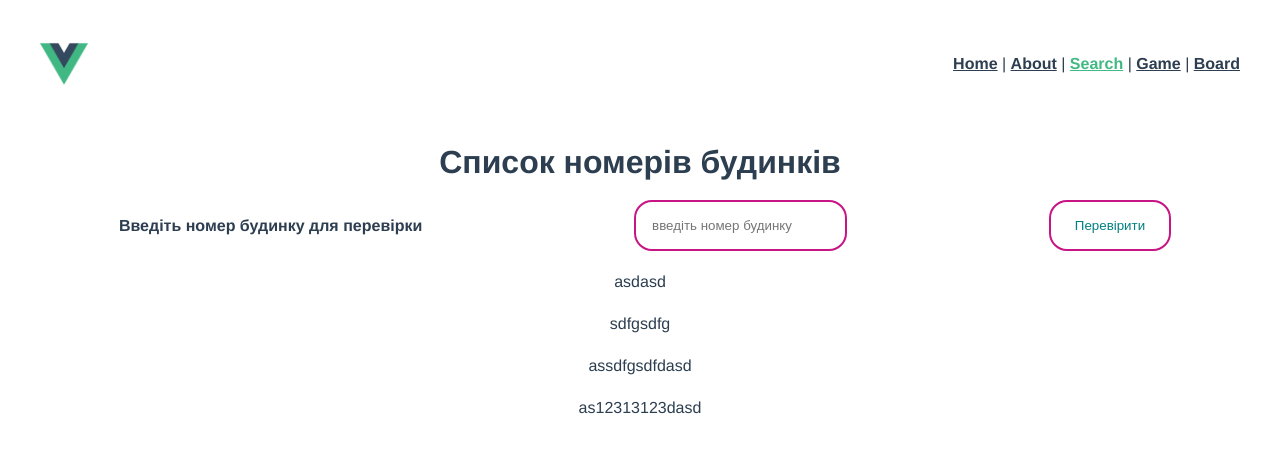
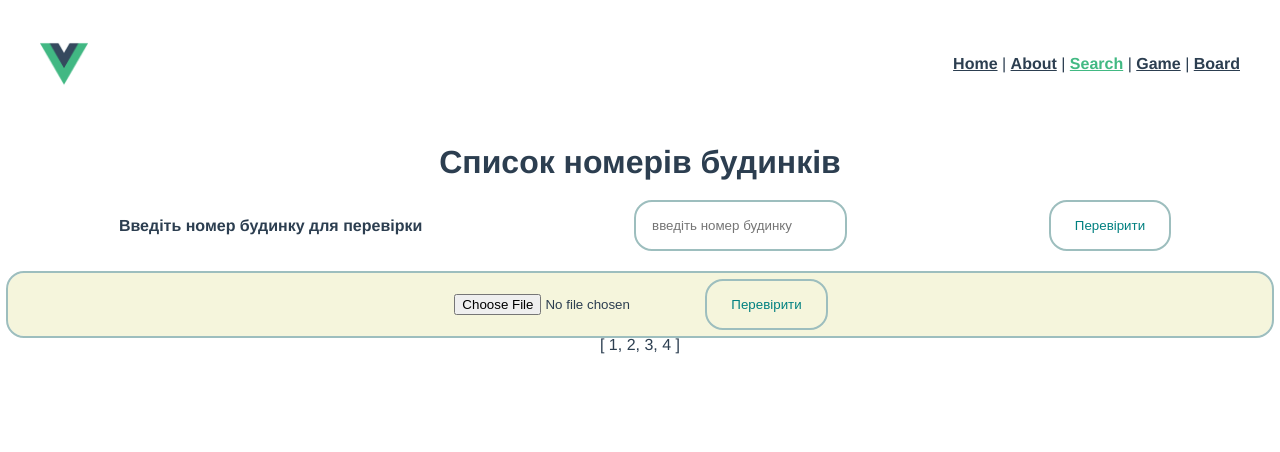
Before and after one commit to sergkrasivskyi/vue-lesson-5, a Vue app: page /search in a window 1280 px wide. Shown: the top 452 px of the page. Built offline with nearby package versions, Linux system fonts and the light colour scheme.

Commit message:
add feature validate building numbers

```diff
--- a/src/App.vue
+++ b/src/App.vue
@@ -2,6 +2,7 @@
   <div class="flow">
     <app-header></app-header>
     <router-view />
+  {{$store.state.housesNumbersList}}
   </div>
 </template>
 <script>
--- a/src/components/UI/TheAppButton.vue
+++ b/src/components/UI/TheAppButton.vue
@@ -9,7 +9,7 @@ export default {
   name: "TheAppButton",
   methods: {
       clickButton() {
-        this.$emit("clickButton", )
+        this.$emit("clickButton")
       }
   }
 }
@@ -22,7 +22,7 @@ export default {
   padding-block: 1rem;
   color: teal;
   background-color: transparent;
-  outline: 2px solid mediumvioletred;
+  outline: 2px solid rgb(157, 190, 190);
   border: none;
   border-radius: 1rem;
   transition: background-color 0.5s ease;
--- a/src/components/UI/TheAppInput.vue
+++ b/src/components/UI/TheAppInput.vue
@@ -1,14 +1,10 @@
 <template>
 
-    <label class="input-label" for="input-app" >
-      <slot></slot>
-    </label>
-    <input id="input-app"
-      v-bind="$attrs"
-      :value="modelValue"
-      @input="checkedNumber"
-    >
-    <!-- :colorField="colorField"
+  <label class="input-label" for="input-app">
+    <slot></slot>
+  </label>
+  <input id="input-app" v-bind="$attrs" :value="modelValue" @input="updateInput">
+  <!-- :colorField="colorField"
       :placeholder="placeholder" -->
 </template>
 
@@ -16,14 +12,14 @@
 export default {
   name: "the-app-input",
   props: {
-    modelValue: { type: [String, Number], default: ""},
-    colorField: { type: [String, Number] },
+    modelValue: { type: [String, Number], default: "" },
+    // colorField: { type: [String, Number] },
   },
   data() {
     // const placeholder = 'try to input some';
 
     return {
-
+      colorField: ''
     }
   },
   methods: {
@@ -31,6 +27,9 @@ export default {
       this.$emit('update:modelValue', event.target.value)
       // this.$emit('update:checkHouseNumber', $event.target.value)
     },
+    updateInput(event) {
+      this.$emit('update:modelValue', event.target.value)
+    }
 
   }
 
@@ -48,8 +47,18 @@ export default {
 input {
   margin: 0;
   padding: 1rem;
-  outline: 2px solid mediumvioletred;
+  outline: 2px solid rgb(157, 190, 190);
   border: none;
   border-radius: 1rem;
+
+  &.valid {
+    // color: teal;
+    outline: 2px solid rgb(157, 190, 190);
+  }
+
+  &.invalid {
+    // color: red;
+    outline: 5px solid rgb(223, 58, 8);
+  }
 }
 </style>
--- a/src/store/index.js
+++ b/src/store/index.js
@@ -1,14 +1,11 @@
-import { createStore } from 'vuex'
+import { createStore } from "vuex";
 
 export default createStore({
   state: {
+      housesNumbersList:[1,2,3,4]
   },
-  getters: {
-  },
-  mutations: {
-  },
-  actions: {
-  },
-  modules: {
-  }
-})
+  getters: {},
+  mutations: {},
+  actions: {},
+  modules: {},
+});
--- a/src/views/AppSearchView.vue
+++ b/src/views/AppSearchView.vue
@@ -3,22 +3,28 @@
     <h1>Список номерів будинків</h1>
     <div class="search-form">
       <the-app-input
+        :class="{'valid': getNumberValidate, 'invalid': !getNumberValidate}"
         type="text"
         placeholder="введіть номер будинку"
         aria-controls="search-input"
-        v-model:modelValue="checkingHouseNumber"
+        v-model="checkingHouseNumber"
+        @update:modelValue="getNumberValidate"
         >Введіть номер будинку для перевірки
       </the-app-input>
-      <the-app-button>Перевірити</the-app-button>
+      <the-app-button @clickButton="validateNumber">Перевірити</the-app-button>
     </div>
-    <p>{{checkingHouseNumber}}</p>
-    <p v-for="post in posts" :key="post.id">
-      {{post.text}}
+  </div>
+  <!-- Read file template -->
+<div class="item">
+  <input type="file" ref="doc" @change="readFile" />
+  <the-app-button @clickButton="validateNumbersList">Перевірити</the-app-button>
+  <div v-for="(item) of numbersList" :key="item.id">
+    <p :class="['item', {'valid': item?.isValid && isStartValidated, 'invalid': !item?.isValid && isStartValidated}]" >
+      {{item.data}}
     </p>
   </div>
-  <!-- v-model:colorField="colorField"
-    v-model:checkHouseNumber="checkingHouseNumber"
-      v-model:placeholder="placeholder" -->
+</div>
+
 </template>
 
 <script>
@@ -34,8 +40,16 @@ export default {
       ],
       placeholder: "номер будинку",
       checkingHouseNumber: '',
-      colorField: ''
-    }
+      file: null,
+      content: null,
+      numbersList: [],
+      isStartValidated: false,
+
+      checkExpression: /(^[^0\D][0-9]*$)|(^[^0\D][0-9]*(([\/][1-9][0-9]*$)|([\-][АБВГДЕЖИКЛМНПРСТУФХЦЧШЮЯ]$)))?/mg,
+      // https://regex101.com/r/eXM7sL/1
+      // to delete my reg ex:
+      // https://regex101.com/delete/R7DdaLFtojfzgAN2Mc9JNjnZ
+      }
   },
   methods: {
     buttonClicked(arg) {
@@ -43,7 +57,50 @@ export default {
     },
     checkedNumber(value) {
       this.checkingHouseNumber = value
+    },
+
+    readFile() {
+        this.file = this.$refs.doc.files[0];
+        const reader = new FileReader();
+        if (this.file.name.includes(".txt")) {
+          reader.onload = (res) => {
+            this.content = res.target.result.split('\n');
+            for (let i = 0; i < this.content.length; i++) {
+              this.numbersList.push({id: i, data: this.content[i]})
+            }
+          };
+          // reader.onerror = (err) => console.log(err);
+          reader.readAsText(this.file);
+        }
+        // else {
+        //   this.content = "check the console for file output";
+        //   reader.onload = (res) => {
+        //     console.log(res.target.result);
+        //   };
+        //   reader.onerror = (err) => console.log(err);
+        //   reader.readAsText(this.file);
+        // }
+      },
+    validateNumbersList() {
+    this.isStartValidated = true
+    this.numbersList.forEach(element => {
+      element.isValid = this.validation(element.data)
+    });
+    },
+    validateNumber() {
+      this.validation(this.checkingHouseNumber)
+      ? alert(`Number: ${this.checkingHouseNumber} is valid!`)
+      : alert(`Number: ${this.checkingHouseNumber} is invalid!`)
+
+    },
+    validation(string) {
+    return (string.match(this.checkExpression)[0] == string) ? true : false
     }
+  },
+  computed: {
+    getNumberValidate() {
+        return this.validation(this.checkingHouseNumber)
+      },
   }
 }
 </script>
@@ -55,4 +112,16 @@ export default {
   justify-content: space-around;
   align-items: center;
 }
+.item {
+  padding: 0.5rem 1rem;
+  outline: 2px solid rgb(157, 190, 190);
+  border-radius: 1rem;
+  background-color: beige;
+  &.valid {
+    background-color: rgb(157, 190, 190);
+  }
+  &.invalid {
+    background-color: rgb(207, 146, 127);
+  }
+}
 </style>
```
